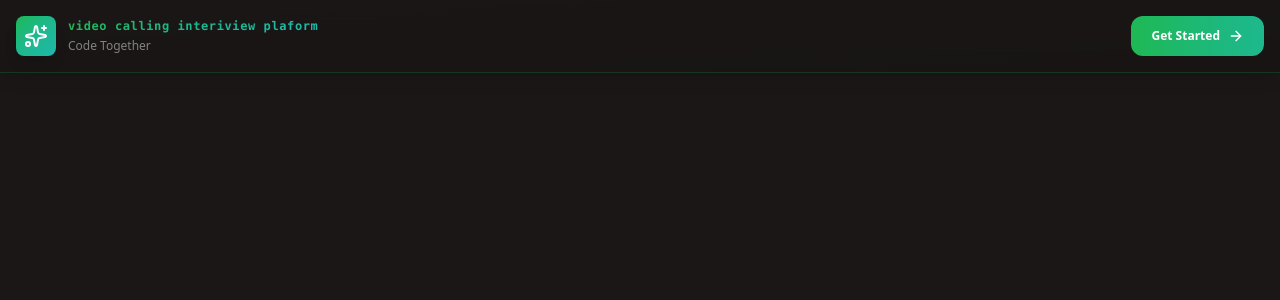
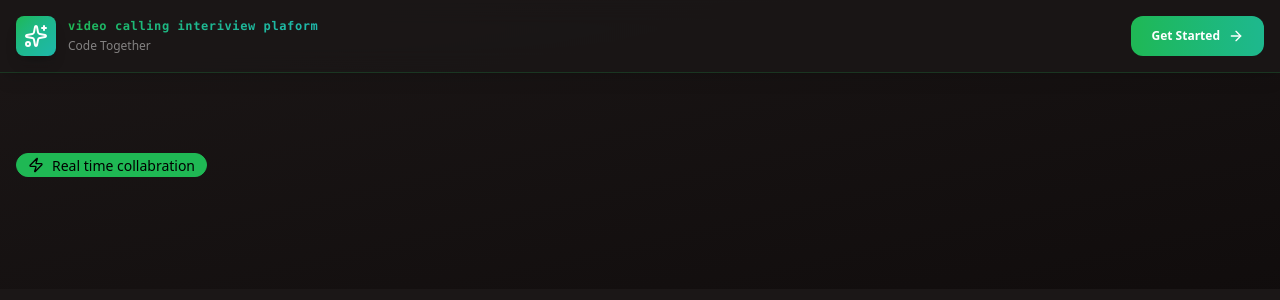
Before and after one commit to Anjana-20782/main-project-video-Calling-Interview, a React (Vite) app in the folder frontend/: page / in a window 1280 px wide. Shown: the top 300 px of the page. Built offline with nearby package versions, Linux system fonts and the light colour scheme; no server answers.

Commit message:
reale time collabretion seeting

```diff
--- a/frontend/src/pages/HomePage.jsx
+++ b/frontend/src/pages/HomePage.jsx
@@ -1,5 +1,5 @@
 import {Link} from "react-router"
-import {ArrowRightIcon, SparklesIcon} from "lucide-react"
+import {ArrowRightIcon, SparklesIcon, ZapIcon} from "lucide-react"
 import {SignInButton} from "@clerk/clerk-react"
 
 function HomePage() {
@@ -37,6 +37,24 @@ function HomePage() {
             </div>
         </nav>
 
+        {/* Hero section */}
+
+        <div className="max-w-7xl mx-auto px-4 py-20">
+                <div className="grid lg:grid-cols-2 gap-12 items-center">
+
+                    {/* Left content */}
+
+                    <div className="space-y-8">
+                        <div className="badge badge-primary badge-md">
+                            <ZapIcon className="size-4" />
+                            Real time collabration
+                        </div>
+                        <h1 className="text-5xl lg-text-7xl ">
+
+                        </h1>
+                    </div>
+              </div>
+        </div>
     </div>
   )
 }
```
